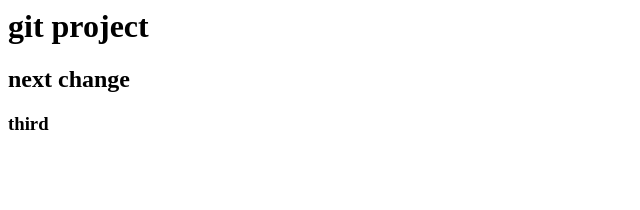
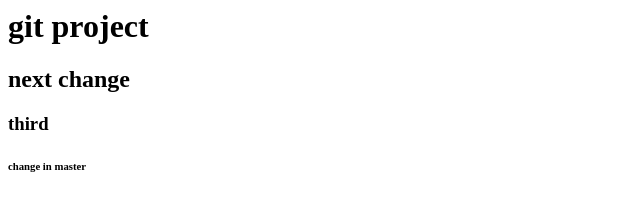
Before and after one commit to Lalit-garg/workshop, a plain HTML site: page index.html in a window 1280 px wide. Shown: the full height of the page, 0-640 px from the left. Drawn offline with Linux system fonts and the light colour scheme.

Commit message:
master change

```diff
--- a/index.html
+++ b/index.html
@@ -1,3 +1,4 @@
 <h1>git project</h1>
 <h2>next change</h2>
 <h3>third</h3>
+<h6>change in master</h6>
```
